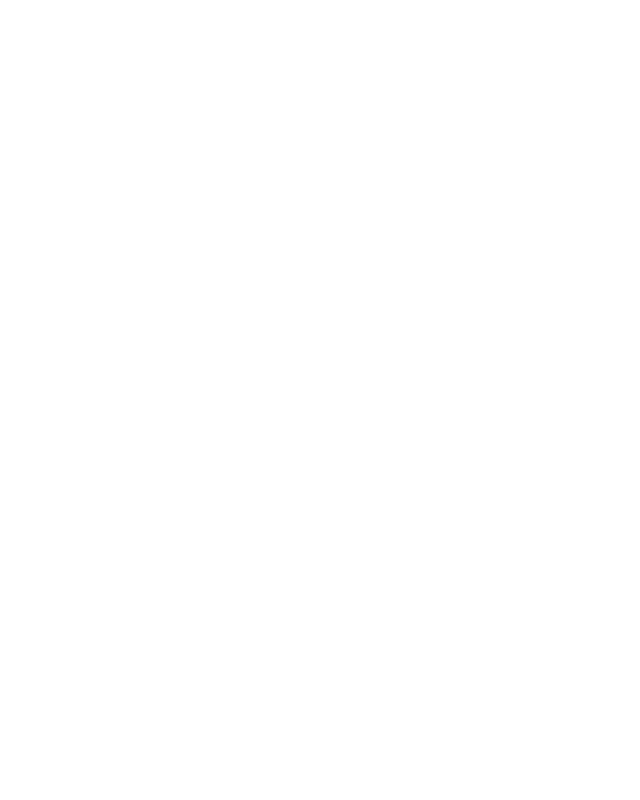
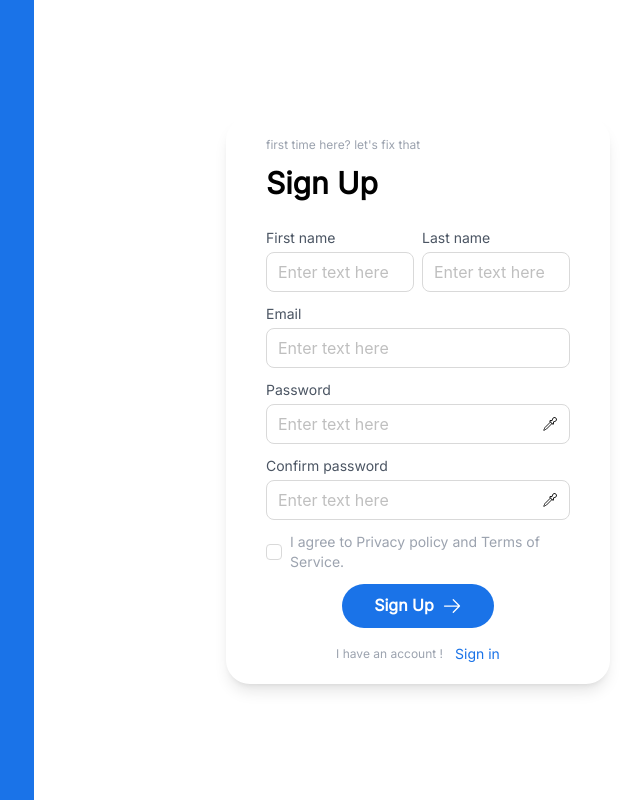
Before and after one commit to zakiD9/E-com-Website, a React (Vite) app: page /Signup in a window 1280 px wide. Before the commit this address had no page. Shown: the whole page, without its empty margins (478-1118 px from the left). Built offline with nearby package versions, Linux system fonts and the light colour scheme.

Commit message:
authentication pages

```diff
--- a/src/App.tsx
+++ b/src/App.tsx
@@ -4,6 +4,8 @@
 import './index.css';
 import ProductsList from './pages/ProductsList';
 import ProductDetails from './pages/ProductDetails';
+import Signup from './pages/authentication/Signup';
+import Login from './pages/authentication/Login';
 
 
 function App() {
@@ -14,6 +16,9 @@
           <Route path="/" element={<Home />} />
           <Route path="/ProductsList" element={<ProductsList />} />
           <Route path="/Product" element={<ProductDetails />} />
+          <Route path="/Signup" element={<Signup />} />
+          <Route path="/Login" element={<Login />} />
+
         </Routes>
       </div>
     </BrowserRouter>
--- /dev/null
+++ b/src/components/pages/Authentication/LoginForm.tsx
@@ -0,0 +1,32 @@
+import {ArrowRightIcon, EyeDropperIcon } from "@heroicons/react/24/outline";
+import CustomInput from "../../ui/Input/Input";
+import { Checkbox } from "../../ui/Controls/Checkbox";
+import { Button } from "../../ui/button/Button";
+
+
+
+export default function LoginForm(){
+
+    return(
+        <div className="shadow-lg w-1/2 rounded-3xl gap-3 py-5 px-10 flex flex-col">
+
+            {/* Logo */}
+
+            <span className="text-xs text-gray-400">Welcome back !!</span>
+            <h1 className="text-3xl font-extrabold">Sign In</h1>
+            <CustomInput size="large" label="Email"/>
+            <div className="flex flex-col mb-4">
+            <CustomInput size="large" label="Password" icon={<EyeDropperIcon className="w-4 h-4"/>}/>
+            <div className="flex justify-end text-xs text-gray-400 mt-1">
+            <button className="hover:text-primary mt-1">Forgot Password?</button>
+            </div>
+            </div>
+            <div className="flex flex-col items-center gap-4">
+            <Button variant="primary" isPill={true} label="Sign In" iconPosition="right" icon={<ArrowRightIcon />}/>
+            <span className="text-xs items-center text-gray-400 flex gap-3">don't have an account ?<span className="text-primary text-sm">Sign Up</span></span>
+            </div>
+
+
+        </div>
+    )
+}
--- /dev/null
+++ b/src/components/pages/Authentication/SignupForm.tsx
@@ -0,0 +1,36 @@
+import {ArrowRightIcon, EyeDropperIcon } from "@heroicons/react/24/outline";
+import CustomInput from "../../ui/Input/Input";
+import { Checkbox } from "../../ui/Controls/Checkbox";
+import { Button } from "../../ui/button/Button";
+
+
+
+export default function SignupForm(){
+
+    return(
+        <div className="shadow-lg w-1/2 rounded-3xl gap-3 py-5 px-10 flex flex-col">
+
+            {/* Logo */}
+
+            <span className="text-xs text-gray-400">first time here? let's fix that</span>
+            <h1 className="text-3xl font-extrabold">Sign Up</h1>
+            <div className="flex items-center gap-2">
+                <CustomInput size="large" label="First name"/>
+                <CustomInput size="large" label="Last name"/>
+            </div>
+            <CustomInput size="large" label="Email"/>
+            <CustomInput size="large" label="Password" icon={<EyeDropperIcon className="w-4 h-4"/>}/>
+            <CustomInput size="large" label="Confirm password" icon={<EyeDropperIcon className="w-4 h-4"/>}/>
+            <div className="flex items-center gap-2">
+            <Checkbox />
+            <span className="text-sm text-gray-400">I agree to Privacy policy and Terms of Service.</span>
+            </div>
+            <div className="flex flex-col items-center gap-4">
+            <Button variant="primary" isPill={true} label="Sign Up" iconPosition="right" icon={<ArrowRightIcon />}/>
+            <span className="text-xs items-center text-gray-400 flex gap-3">I have an account !<span className="text-primary text-sm">Sign in</span></span>
+            </div>
+
+
+        </div>
+    )
+}
--- a/src/components/ui/Input/Input.tsx
+++ b/src/components/ui/Input/Input.tsx
@@ -12,7 +12,7 @@
   const [value, setValue] = useState("");
 
   return (
-    <div style={{ width: 300 }}>
+    <div>
       <label className="block mb-1 text-sm text-gray-600">{label}</label>
       <Input
       size={size}
@@ -21,6 +21,7 @@
         placeholder={placeholder}
         suffix={icon}
         disabled={disabled}
+        className="flex-1 flex"
       />
     </div>
   );
--- /dev/null
+++ b/src/pages/authentication/Login.tsx
@@ -0,0 +1,17 @@
+import LoginForm from "../../components/pages/Authentication/LoginForm";
+
+
+
+export default function Login(){
+
+    return(
+        <div className="flex">
+                    <div className="bg-primary min-h-screen w-2/5">
+                    </div>
+                    <div className="w-3/5 justify-center items-center flex ">
+                    <LoginForm />
+                    </div>
+
+                </div>
+    )
+}
--- /dev/null
+++ b/src/pages/authentication/Signup.tsx
@@ -0,0 +1,17 @@
+import SignupForm from "../../components/pages/Authentication/SignupForm";
+
+
+
+export default function Signup(){
+
+    return(
+        <div className="flex">
+            <div className="bg-primary min-h-screen w-2/5">
+            </div>
+            <div className="w-3/5 justify-center items-center flex ">
+            <SignupForm />
+            </div>
+
+        </div>
+    )
+}
```
